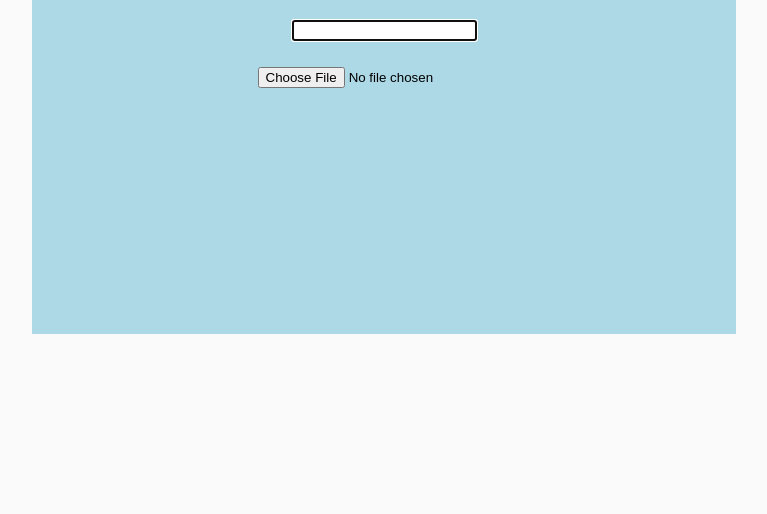
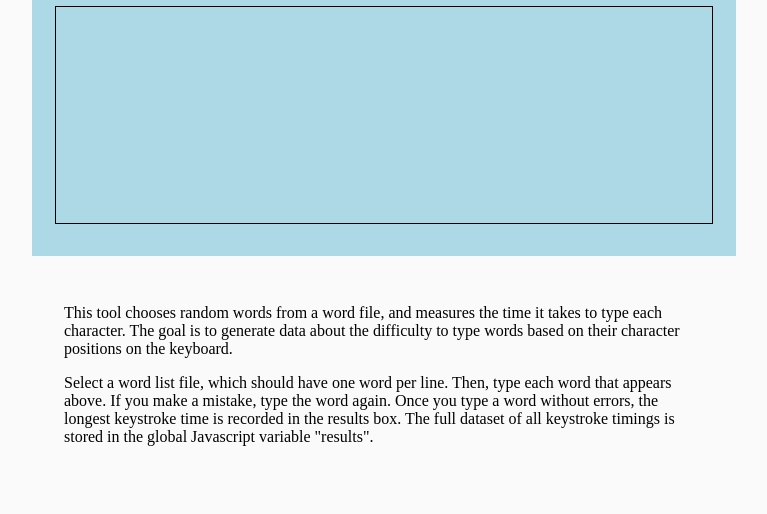
Before and after one commit to protestContest/typeable, a plain HTML site: page index.html in a window 1280 px wide. Shown: the part 286-800 px from the top of the page, without its empty margins (256-1023 px from the left). Drawn offline with Linux system fonts and the light colour scheme.

Commit message:
style update; add description; fix score reporting

```diff
--- a/index.html
+++ b/index.html
@@ -2,7 +2,7 @@
 <html>
   <head>
     <meta charset='utf-8' />
-    <title>Test</title>
+    <title>Typeability</title>
     <style>
       body, html {
         margin: 0;
@@ -20,12 +20,16 @@
       main {
         width: 50%;
         padding: 2em;
+        margin: 2em;
         background: lightblue;
         text-align: center;
         display: flex;
         flex-direction: column;
         align-items: center;
         justify-content: space-between;
+      }
+      section {
+        max-width: 80ch;
       }
       input {
         margin: 1em;
@@ -34,6 +38,8 @@
         width: 100%;
         height: 200px;
         overflow-y: auto;
+        border: 1px solid black;
+        padding: 0.5em;
       }
       .result {
         display: flex;
@@ -48,8 +54,8 @@
       let typedWord = '';
 
       function showResults(word, results) {
-        console.log(results);
-        const result = Math.round(results.reduce((maxResult, result) => Math.max(maxResult, result.value), 0));
+        const result = Math.round(results.reduce((maxResult, result, i, results) =>
+          (i === 0) ? 0 : Math.max(maxResult, result.value - results[i-1].value), 0));
 
         const boxResults = document.getElementById('results');
         const tplResult = document.getElementById('tplResult');
@@ -153,7 +159,7 @@
   <body>
     <main>
       <h1 id='lblWord'></h1>
-      <input id='iptWord' autofocus />
+      <input id='iptWord' disabled />
       <input type='file' id='iptFile' accept='text/plain' />
       <div id='results'>
         <template id='tplResult'>
@@ -164,5 +170,9 @@
         </template>
       </div>
     </main>
+    <section id='description'>
+      <p>This tool chooses random words from a word file, and measures the time it takes to type each character. The goal is to generate data about the difficulty to type words based on their character positions on the keyboard.</p>
+      <p>Select a word list file, which should have one word per line. Then, type each word that appears above. If you make a mistake, type the word again. Once you type a word without errors, the longest keystroke time is recorded in the results box. The full dataset of all keystroke timings is stored in the global Javascript variable "results".</p>
+    </section>
   </body>
 </html>
```
